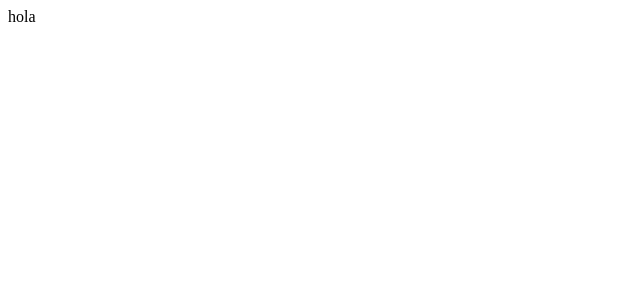
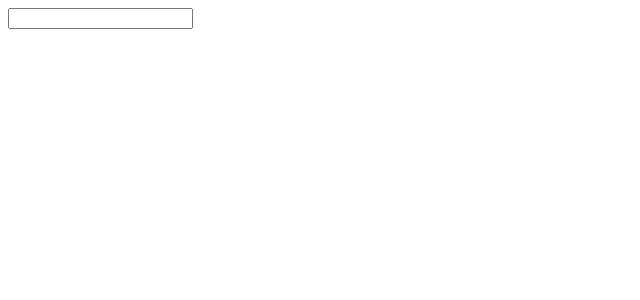
Before and after one commit to diego048/prueba1, a Nuxt app: page / in a window 1280 px wide. Shown: the top 300 px of the page, without its empty margins (0-640 px from the left). Built offline with nearby package versions, Linux system fonts and the light colour scheme.

Commit message:
Update app.vue

```diff
--- a/app.vue
+++ b/app.vue
@@ -1,10 +1,7 @@
 <template>
   <div>
-    hola
-    <form name="ask-question" netlify netlify-honeypot="bot-field" hidden>
+    <form name="ask-question" netlify netlify-honeypot="bot-field">
       <input type="text" name="name" />
-      <input type="radio" name="panelist" />
-      <textarea name="question"></textarea>
     </form>
   </div>
 </template>
```
